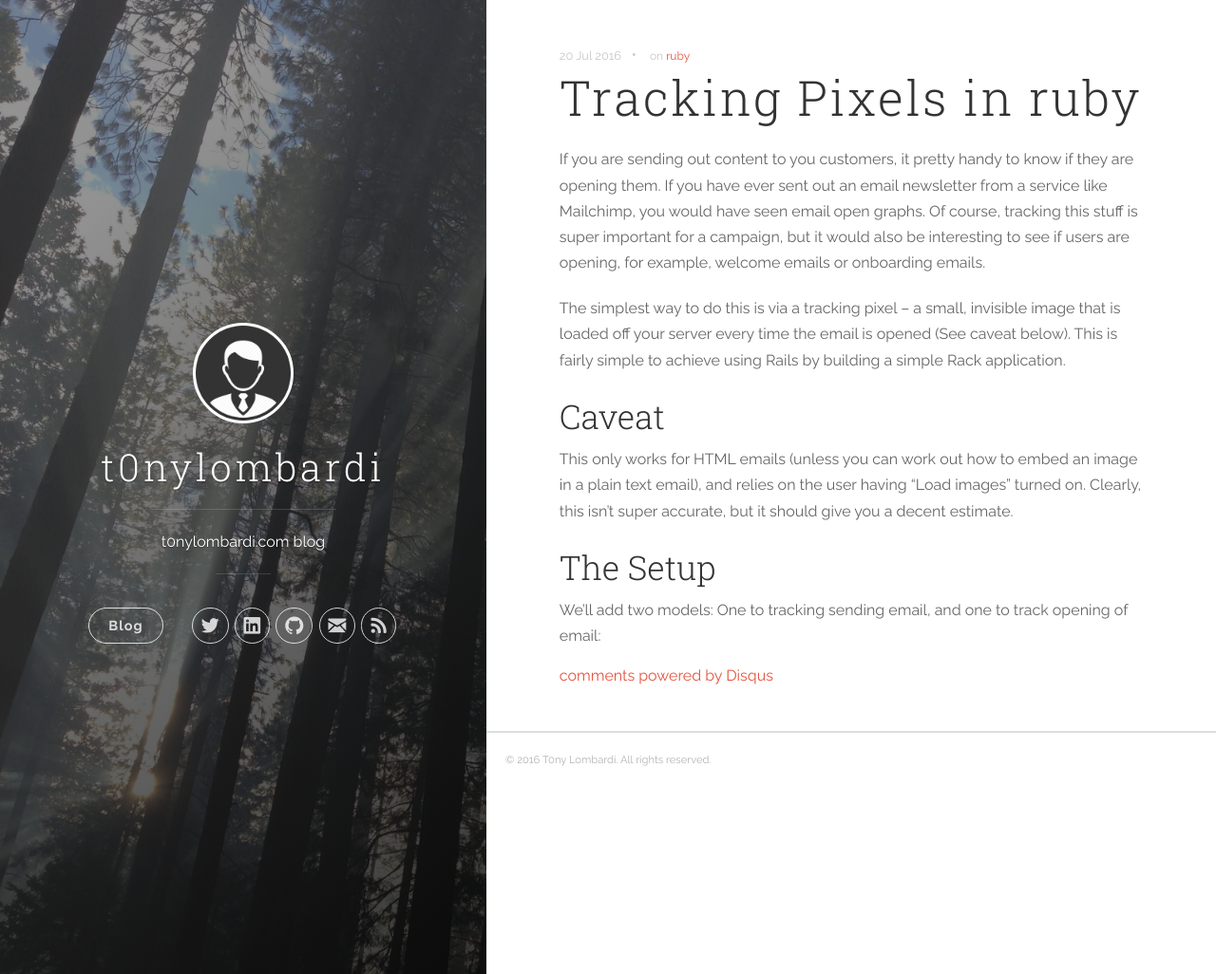
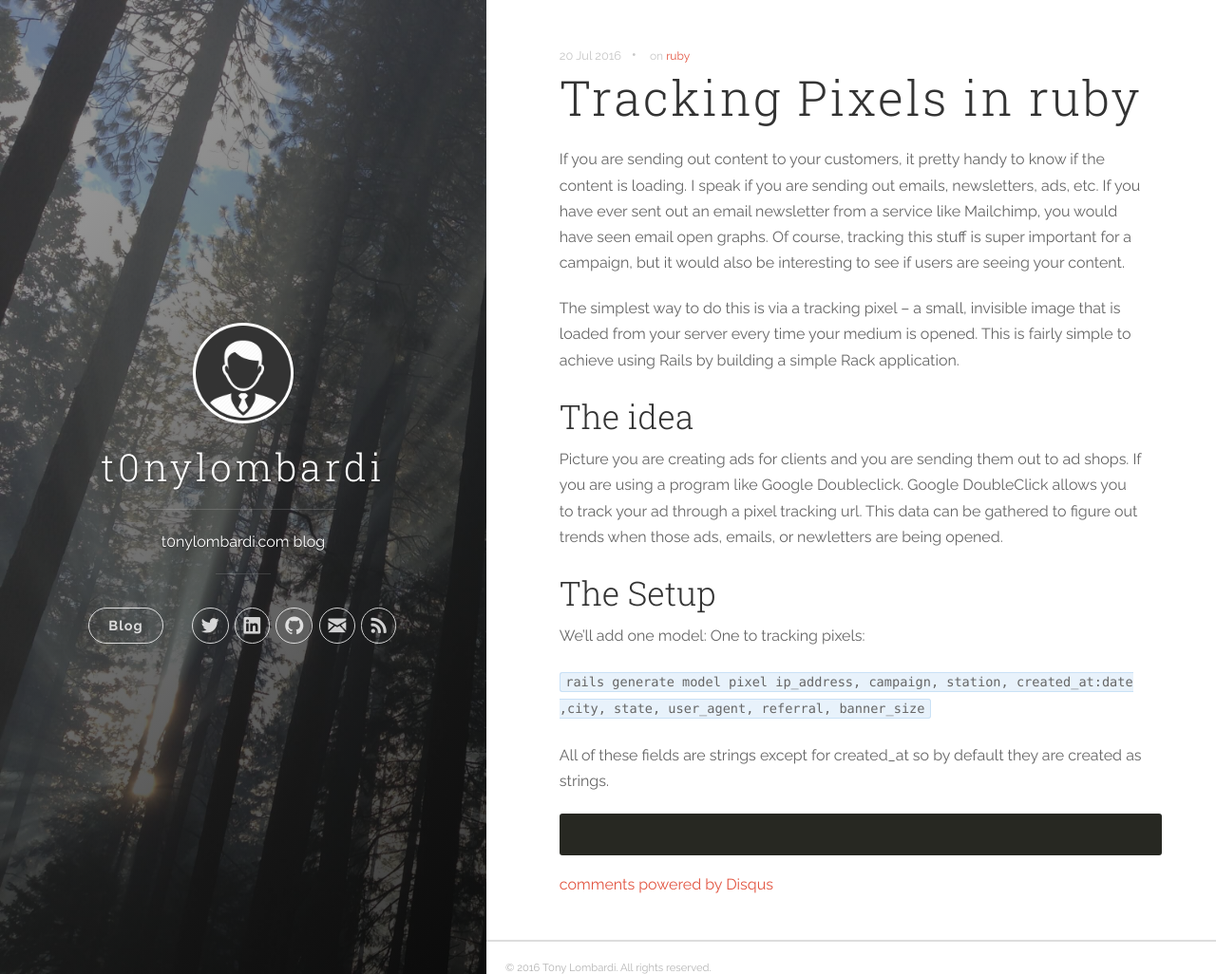
Before and after one commit to t0nylombardi/t0nylombardi-blog, a Jekyll site: the page built from _posts/2016-07-20-tracking-pixels-in-ruby.md, in a window 1280 px wide and 1026 px high. Shown: the whole window at 95% size. Built offline with Jekyll 4.4.1, drawn with Linux system fonts in a browser that asks for light colours; nearby versions of some CDN libraries; comment, search, counter and statistics services are not loaded.

Commit message:
edits Post tracking pixels in ruby

````diff
--- a/_posts/2016-07-20-tracking-pixels-in-ruby.md
+++ b/_posts/2016-07-20-tracking-pixels-in-ruby.md
@@ -6,14 +6,22 @@ tags: [ruby]
 ---
 
 
-If you are sending out content to you customers, it pretty handy to know if they are opening them. If you have ever sent out an email newsletter from a service like Mailchimp, you would have seen email open graphs. Of course, tracking this stuff is super important for a campaign, but it would also be interesting to see if users are opening, for example, welcome emails or onboarding emails.
+If you are sending out content to your customers, it pretty handy to know if the content is loading. I speak if you are sending out emails, newsletters, ads, etc.  If you have ever sent out an email newsletter from a service like Mailchimp, you would have seen email open graphs. Of course, tracking this stuff is super important for a campaign, but it would also be interesting to see if users are seeing your content.
 
-The simplest way to do this is via a tracking pixel – a small, invisible image that is loaded off your server every time the email is opened (See caveat below). This is fairly simple to achieve using Rails by building a simple Rack application.
+The simplest way to do this is via a tracking pixel – a small, invisible image that is loaded from your server every time your medium is opened. This is fairly simple to achieve using Rails by building a simple Rack application.
 
-Caveat
-----
-This only works for HTML emails (unless you can work out how to embed an image in a plain text email), and relies on the user having “Load images” turned on. Clearly, this isn’t super accurate, but it should give you a decent estimate.
+The idea
+---
+Picture you are creating ads for clients and you are sending them out to ad shops. If you are using a program like Google Doubleclick. Google DoubleClick allows you to track your ad through a pixel tracking url.  This data can be gathered to figure out trends when those ads, emails, or newletters are being opened.
 
 The Setup
 ---
-We’ll add two models: One to tracking sending email, and one to track opening of email:
+We’ll add one model: One to tracking pixels:
+
+`rails generate model pixel ip_address, campaign, station, created_at:date ,city, state, user_agent, referral, banner_size`
+
+All of these fields are strings except for created_at so by default they are created as strings.
+
+```ruby
+
+```
````
